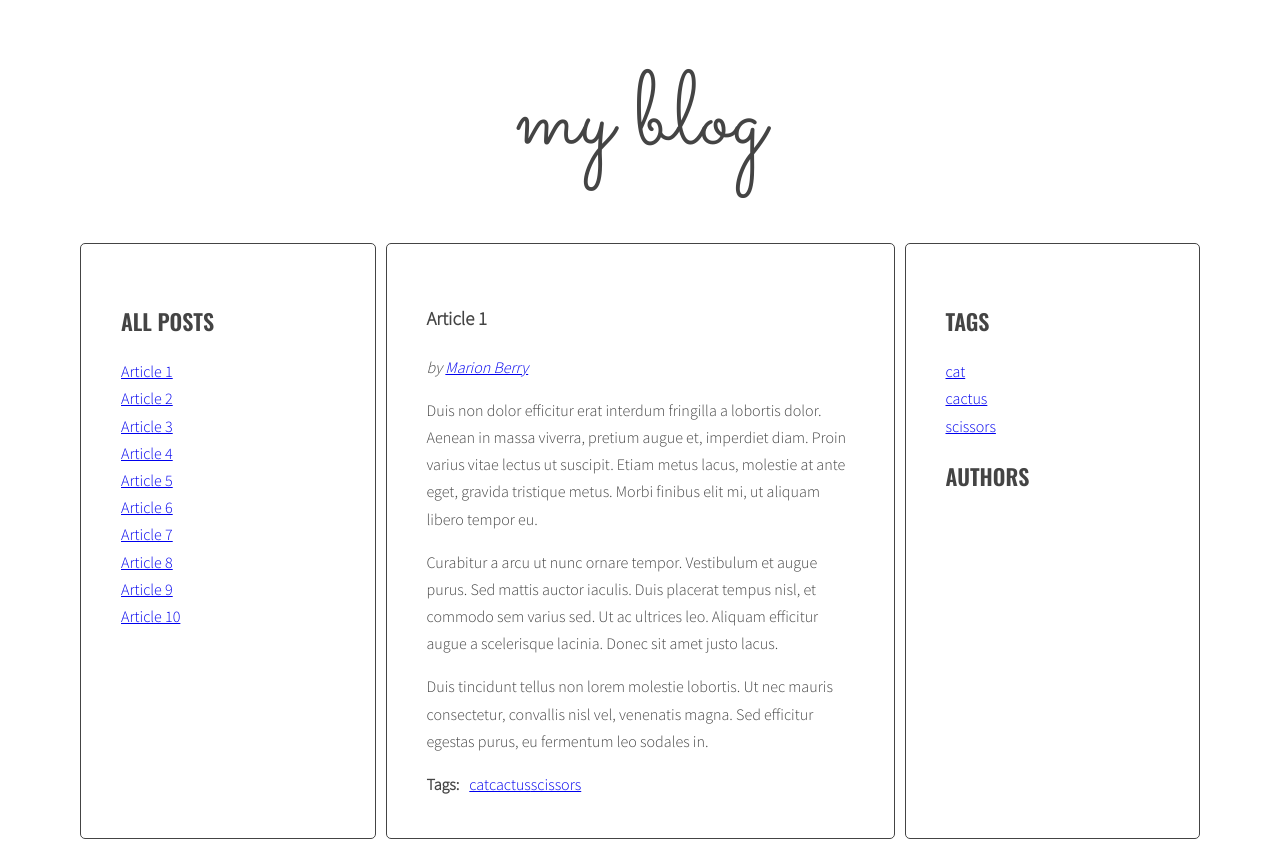
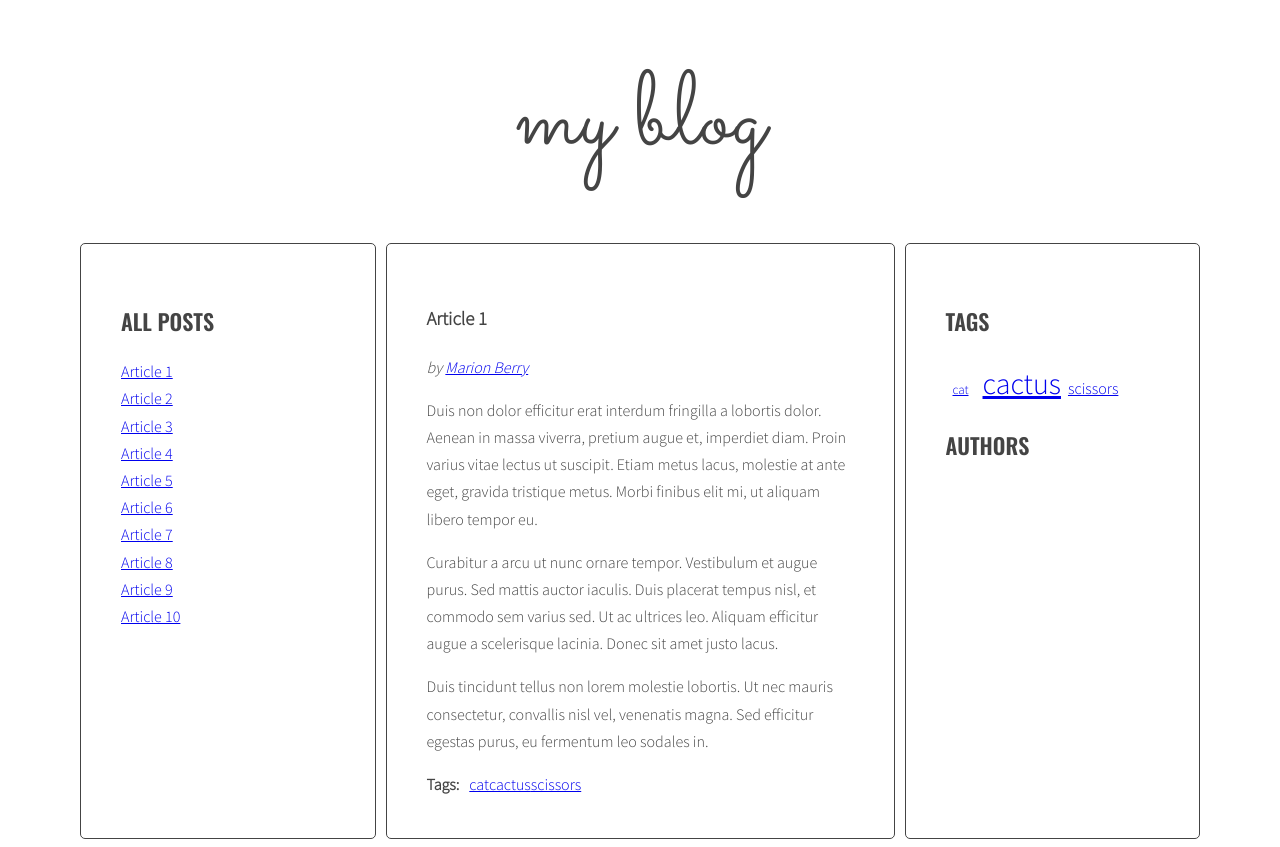
Before and after one commit to pkuranowska/javascript-blog, a website: page index.html in a window 1280 px wide. Drawn offline with nearby package versions, Linux system fonts and the light colour scheme.

Commit message:
Add calculateTagClass to js

```diff
--- a/js/script.js
+++ b/js/script.js
@@ -4,9 +4,9 @@ const optArticleSelector = '.post',
   optTitleSelector = '.post-title',
   optTitleListSelector = '.titles',
   optArticleTagsSelector = '.post-tags .list',
-  optArticleAuthorSelector = '.post-author';
-  /*optCloudClassCount = 5,
-  optCloudClassPrefix = 'tag-size-';*/
+  optArticleAuthorSelector = '.post-author',
+  optCloudClassCount = 5,
+  optCloudClassPrefix = 'tag-size-';
 
 function titleClickHandler(event) {
   event.preventDefault();
@@ -96,7 +96,7 @@ generateTitleLinks();
 function calculateTagsParams(tags) {
   const params = { max: 0, min: 999999 };
 
-  for(let tag in tags) {
+  for (let tag in tags) {
     console.log(tag + ' is used ' + tags[tag] + 'times');
     params.max = Math.max(tags[tag], params.max);
     params.min = Math.min(tags[tag], params.min);
@@ -105,9 +105,14 @@ function calculateTagsParams(tags) {
   return params;
 }
 
-/*function calculateTagClass(count, params){
+function calculateTagClass(count, params) {
+  const normalizedCount = count - params.min;
+  const normalizedMax = params.max - params.min;
+  const percentage = normalizedCount / normalizedMax;
+  const classNumber = Math.floor(percentage * (optCloudClassCount - 1) + 1);
 
-}*/
+  return (optCloudClassPrefix, classNumber);
+}
 
 function generateTags() {
   /* [NEW] create a new variable allTags with an empty object */
@@ -162,6 +167,7 @@ function generateTags() {
   }
   /* [NEW] find list of tags in right column */
   const tagList = document.querySelector('.tags');
+  console.log(tagList);
 
   const tagsParams = calculateTagsParams(allTags);
   console.log('tagsParams:', tagsParams);
@@ -172,14 +178,13 @@ function generateTags() {
   /* [NEW] START LOOP: for each tag in allTags */
   for (let tag in allTags) {
     /* [NEW] generate code of a link and add it to allTagsHTML */
-    allTagsHTML += '<li><a href="#tag-' + tag + '">' + tag + '</a></li>';
+    allTagsHTML += '<li><a class="' + optCloudClassPrefix + calculateTagClass(allTags[tag], tagsParams) + '" href="#tag-' + tag + '">' + tag + '</a></li>';
+    console.log(allTagsHTML);
   }
   /* [NEW] END LOOP: for each tag in allTags: */
 
   /* [NEW] add html from allTagsHTML to tagList */
   tagList.innerHTML = allTagsHTML;
-
-  console.log(allTags['cactus']);
 }
 
 generateTags();
--- a/sass/style.scss
+++ b/sass/style.scss
@@ -118,3 +118,28 @@ body {
     margin: 0 10px 0 0;
   }
 }
+
+.sidebar ul {
+  display: inline-block;
+}
+
+.sidebar .tags li {
+  display: inline-block;
+  .tag-size-1 {
+    font-size: 13px;
+    margin: 7px;
+  }
+  .tag-size-2 {
+    font-size: 20px;
+    margin: 7px;
+  }
+  .tag-size-3 {
+    font-size: 30px;
+    margin: 7px;
+  }
+  .tag-size-4 {
+    font-size: 40px;
+    margin: 7px;
+  }
+
+}
```
Also changed, not shown: css/style.css, 1 other file.
